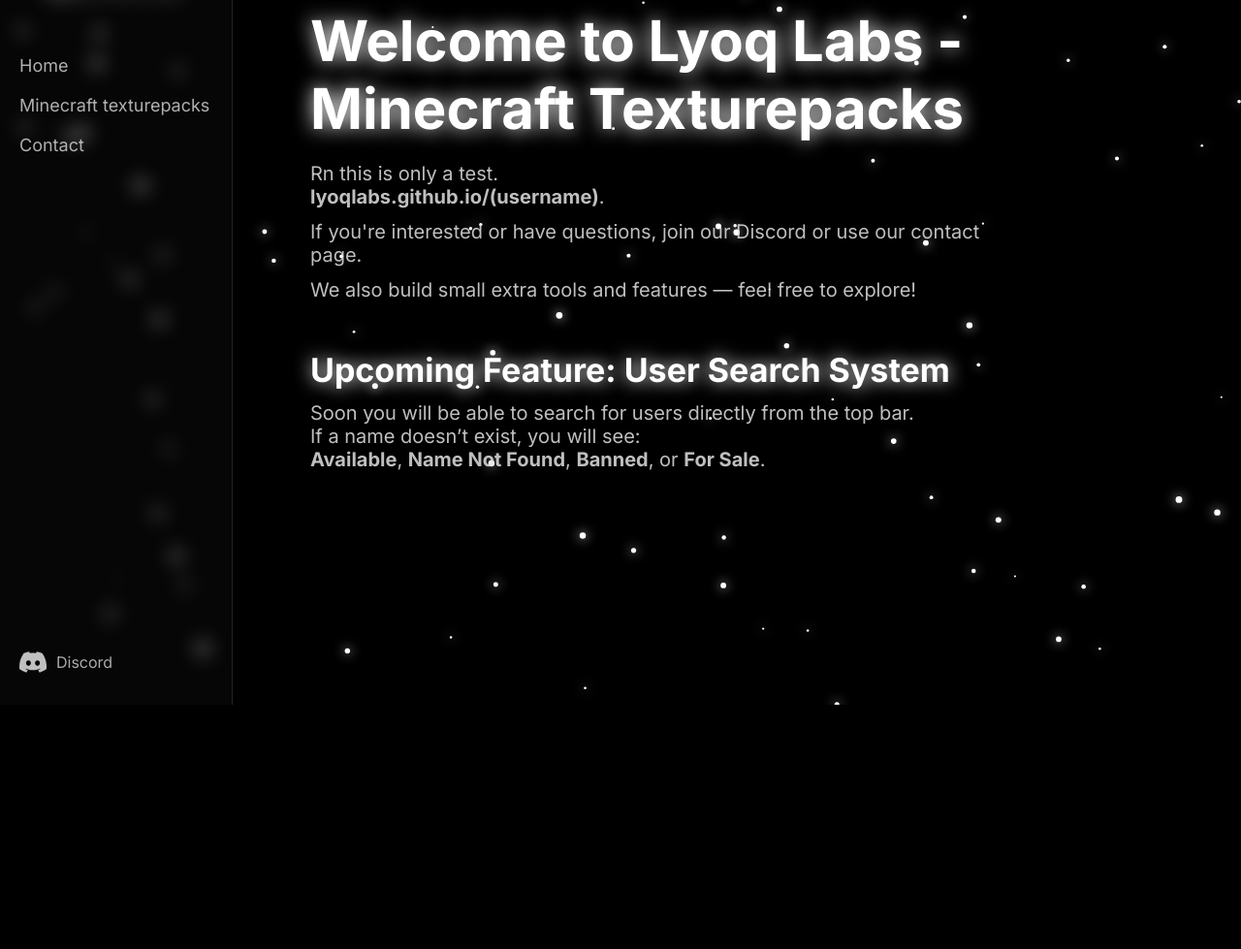
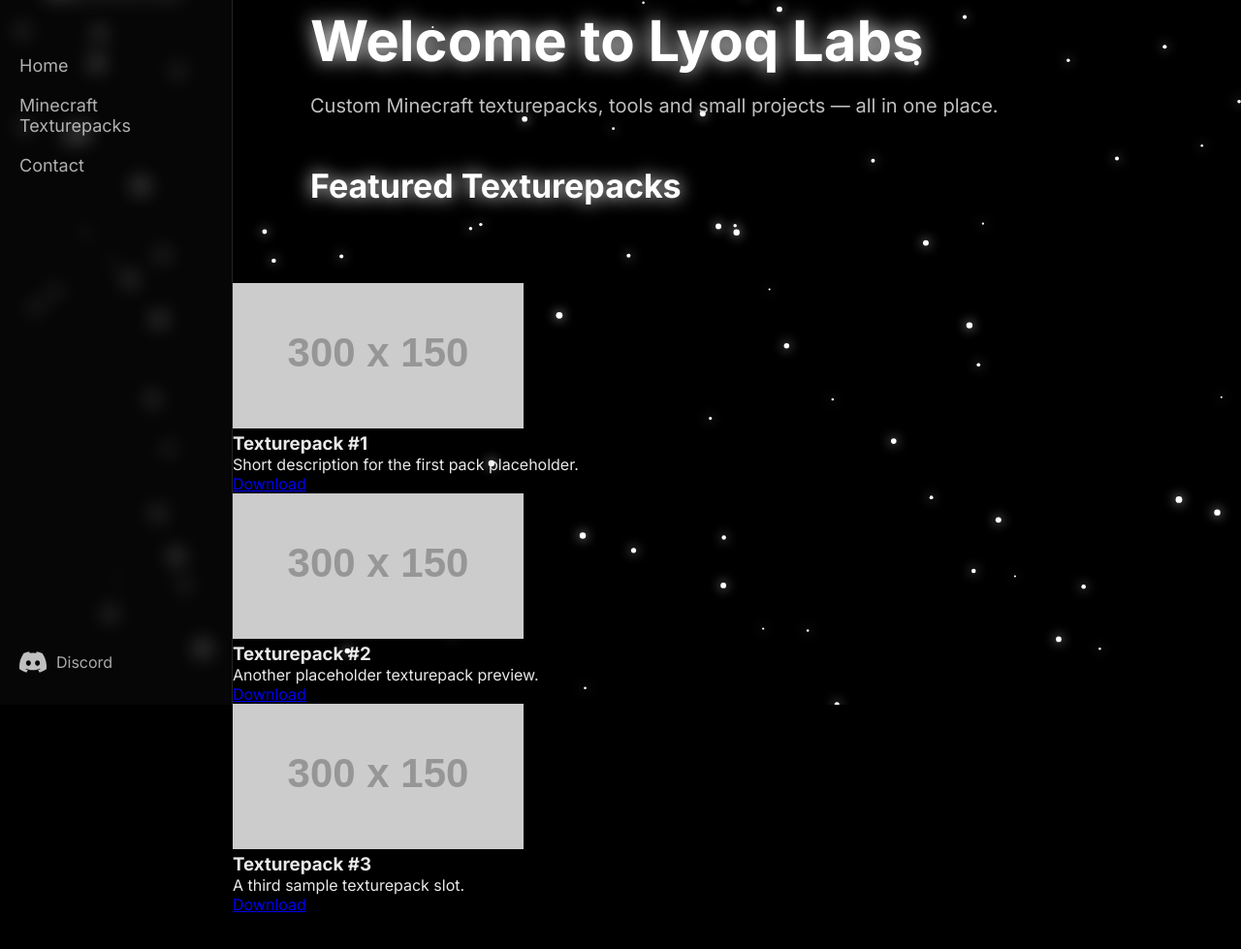
Before and after one commit to lyoqLabs/minecraft-texturepacks, a plain HTML site: page index.html in a window 1280 px wide. Shown: the part 73-1052 px from the top of the page at 97% size. Drawn offline with Linux system fonts and the light colour scheme; placeholder pictures from the web are drawn by us.

Commit message:
Updated index.html

```diff
--- a/index.html
+++ b/index.html
@@ -8,18 +8,22 @@
 </head>
 <body>
 
+<!-- SIDEBAR -->
 <div class="sidebar" id="sidebar">
 
+  <!-- LOGO -->
   <div class="logo-container">
     <img src="Assets/logo.png" alt="Lyoq Labs Logo" class="sidebar-logo">
   </div>
 
+  <!-- NAVIGATION -->
   <nav class="nav-links">
     <a href="#">Home</a>
-    <a href="#">Minecraft texturepacks</a>
+    <a href="#">Minecraft Texturepacks</a>
     <a href="#">Contact</a>
   </nav>
 
+  <!-- SOCIALS -->
   <div class="socials">
     <a href="https://discord.com" target="_blank">
       <svg width="28" height="28" viewBox="0 0 24 24" fill="#fff">
@@ -30,36 +34,50 @@
   </div>
 </div>
 
+<!-- TOGGLE BUTTON -->
 <button id="toggle-btn">☰</button>
 
+<!-- CONTENT -->
 <div class="content">
   <canvas id="bg-canvas"></canvas>
 
   <section class="hero">
-    <h1>Welcome to Lyoq Labs - Minecraft Texturepacks</h1>
+    <h1>Welcome to Lyoq Labs</h1>
 
-    <p>Rn this is only a test.<br>
-      <strong>lyoqlabs.github.io/(username)</strong>.
+    <p>
+      Custom Minecraft texturepacks, tools and small projects — all in one place.
     </p>
 
-    <p>
-      If you're interested or have questions, join our Discord or use our contact page.
-    </p>
-
-    <p>
-      We also build small extra tools and features — feel free to explore!
-    </p>
-
-    <h2>Upcoming Feature: User Search System</h2>
-
-    <p>
-      Soon you will be able to search for users directly from the top bar.<br>
-      If a name doesn’t exist, you will see:<br>
-      <strong>Available</strong>, <strong>Name Not Found</strong>, <strong>Banned</strong>, or <strong>For Sale</strong>.
-    </p>
+    <h2>Featured Texturepacks</h2>
   </section>
 
-  <div style="height:300px;"></div>
+  <!-- TEXTUREPACK CARDS -->
+  <section class="packs">
+
+    <div class="pack-card">
+      <img src="https://via.placeholder.com/300x150?text=Texturepack+1" alt="Texturepack 1">
+      <h3>Texturepack #1</h3>
+      <p>Short description for the first pack placeholder.</p>
+      <a href="#" class="download-btn">Download</a>
+    </div>
+
+    <div class="pack-card">
+      <img src="https://via.placeholder.com/300x150?text=Texturepack+2" alt="Texturepack 2">
+      <h3>Texturepack #2</h3>
+      <p>Another placeholder texturepack preview.</p>
+      <a href="#" class="download-btn">Download</a>
+    </div>
+
+    <div class="pack-card">
+      <img src="https://via.placeholder.com/300x150?text=Texturepack+3" alt="Texturepack 3">
+      <h3>Texturepack #3</h3>
+      <p>A third sample texturepack slot.</p>
+      <a href="#" class="download-btn">Download</a>
+    </div>
+
+  </section>
+
+  <div style="height:200px;"></div>
 </div>
 
 <script src="script.js"></script>
```
